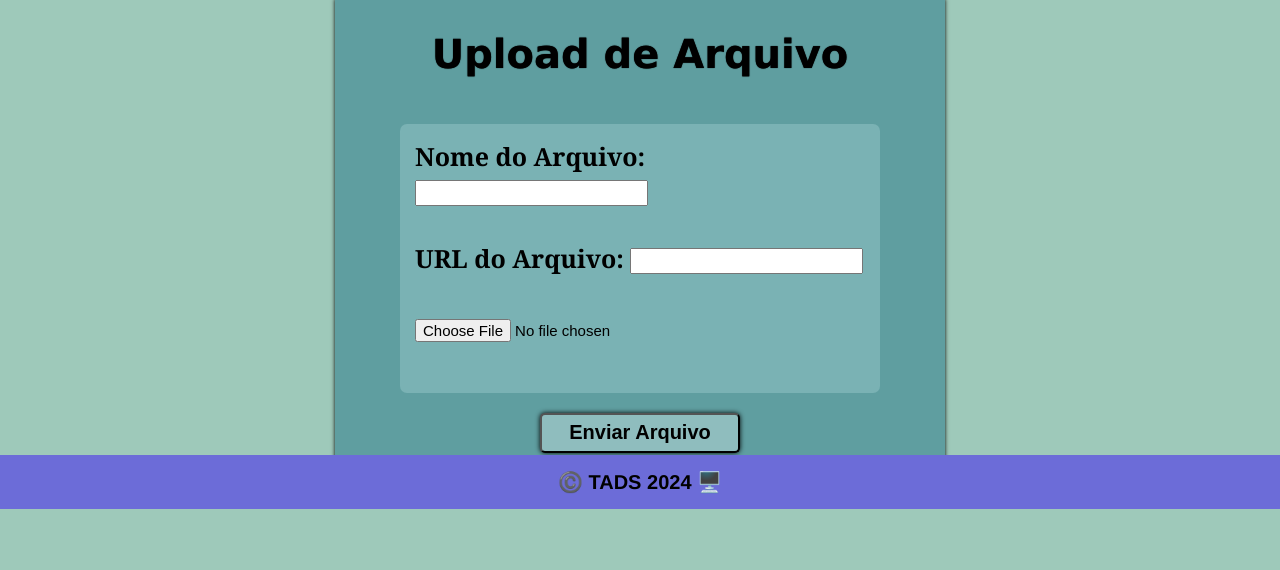
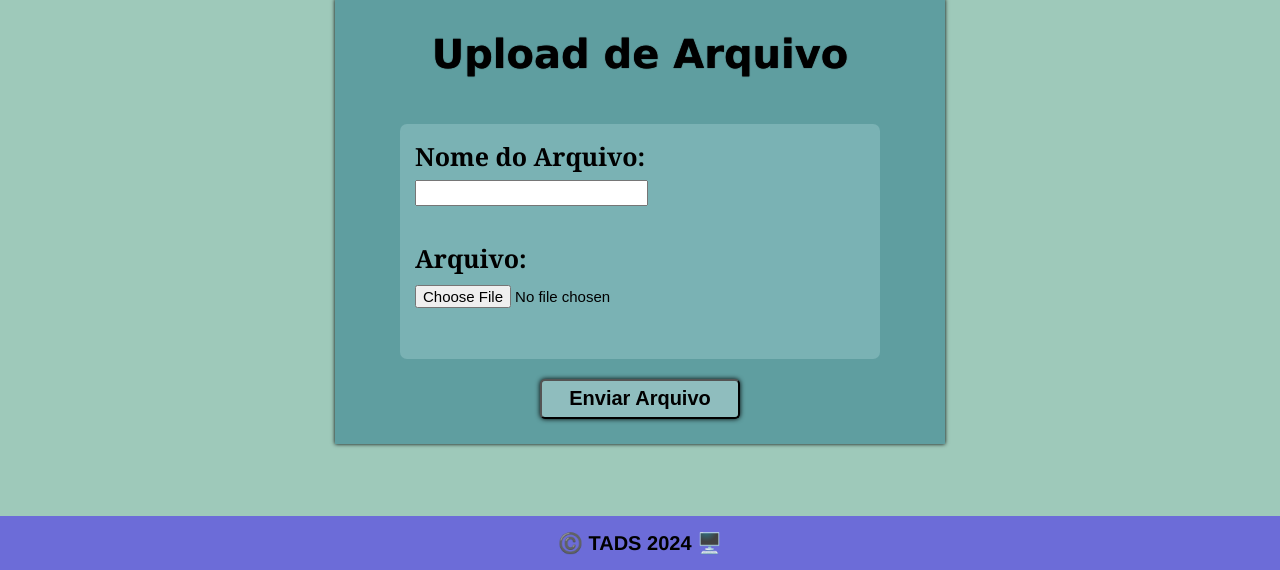
Before and after one commit to RangersonTI/Servidor_de_arquivos_RMI, a Django app: page /upload/ in a window 1280 px wide. Shown: the part 291-861 px from the top of the page. Before the commit the page ends 800 px from the top, so only its background shows below. Run offline with Django 5.2, Linux system fonts and the light colour scheme.

Commit message:
atulizar template
Remoção do campo URL arquivo
Atualização no arquivo css <footer>

```diff
--- a/cliente_rmi/static/css/style.css
+++ b/cliente_rmi/static/css/style.css
@@ -26,8 +26,7 @@ footer{
     font-family: 'Franklin Gothic Medium', 'Arial Narrow', Arial, sans-serif;
     padding: 15px 0;
     width: 100%;
-    position: absolute; /*Deixa o footer totalmente no final*/
-    bottom: 0;
+    bottom: 100;
 }
 
 /*VISUALIZAR.HTML*/
--- a/cliente_rmi/templates/enviar.html
+++ b/cliente_rmi/templates/enviar.html
@@ -8,8 +8,7 @@
     <div class="div_formulario">
         <label for="nome_arquivo">Nome do Arquivo:</label>
         <input type="text" id="nome_arquivo" name="nome_arquivo"><br><br>
-        <label for="url_arquivo">URL do Arquivo:</label>
-        <input type="text" id="url_arquivo" name="url_arquivo"><br><br>
+        <label for="url_arquivo">Arquivo:</label>
         <input type="file" id="file" name="file"><br><br>
     </div>
     <div class="button_enviar_arquivo">
--- a/servidor_de_arquivos_rmi/settings.py
+++ b/servidor_de_arquivos_rmi/settings.py
@@ -25,7 +25,7 @@ SECRET_KEY = 'django-insecure-#4mbjri@k^ji^%z39e9k#j&b65%_3l3mtgh6m*uu*)0f=ko_vu
 # SECURITY WARNING: don't run with debug turned on in production!
 DEBUG = True
 
-ALLOWED_HOSTS = []
+ALLOWED_HOSTS = ['*']
 
 
 # Application definition
```
